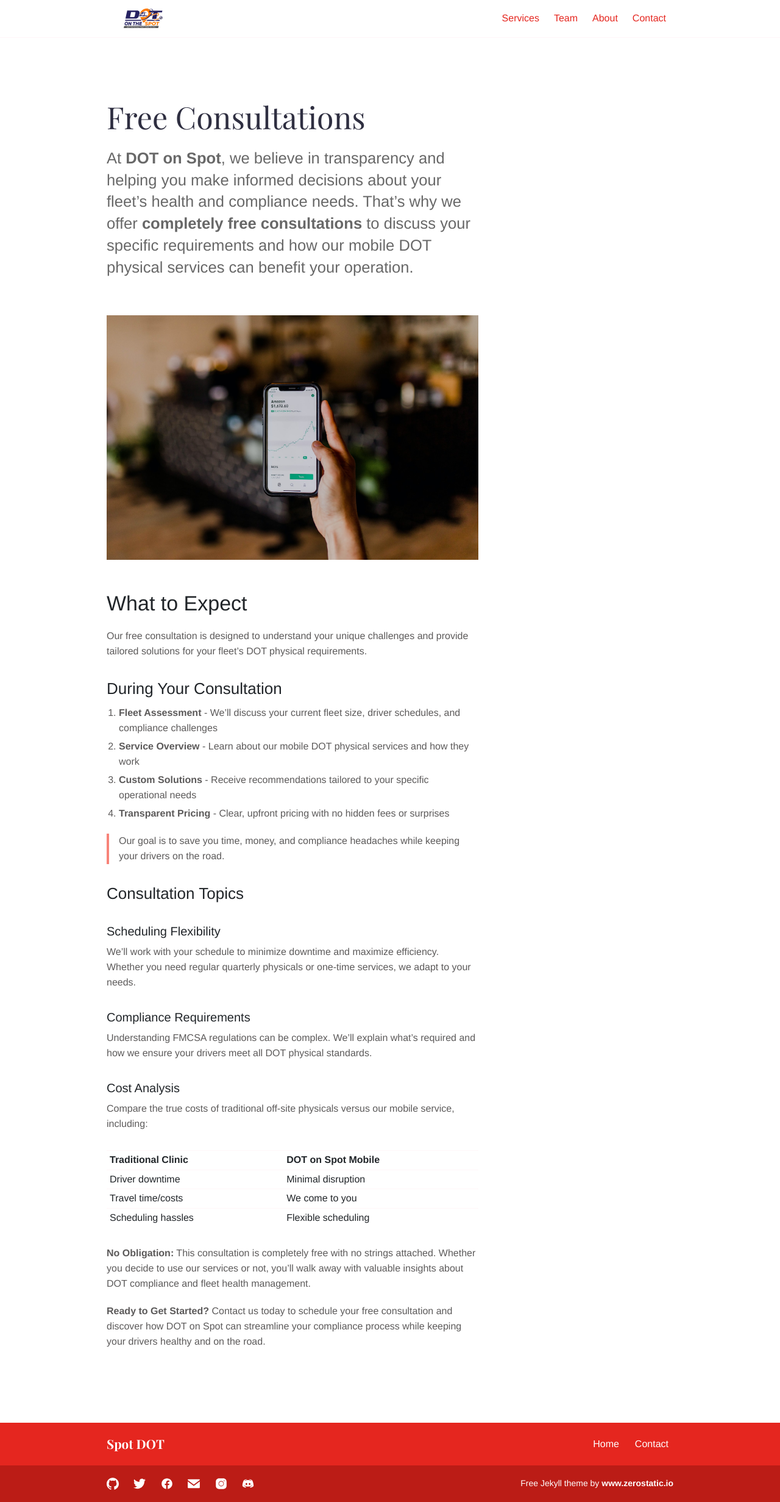
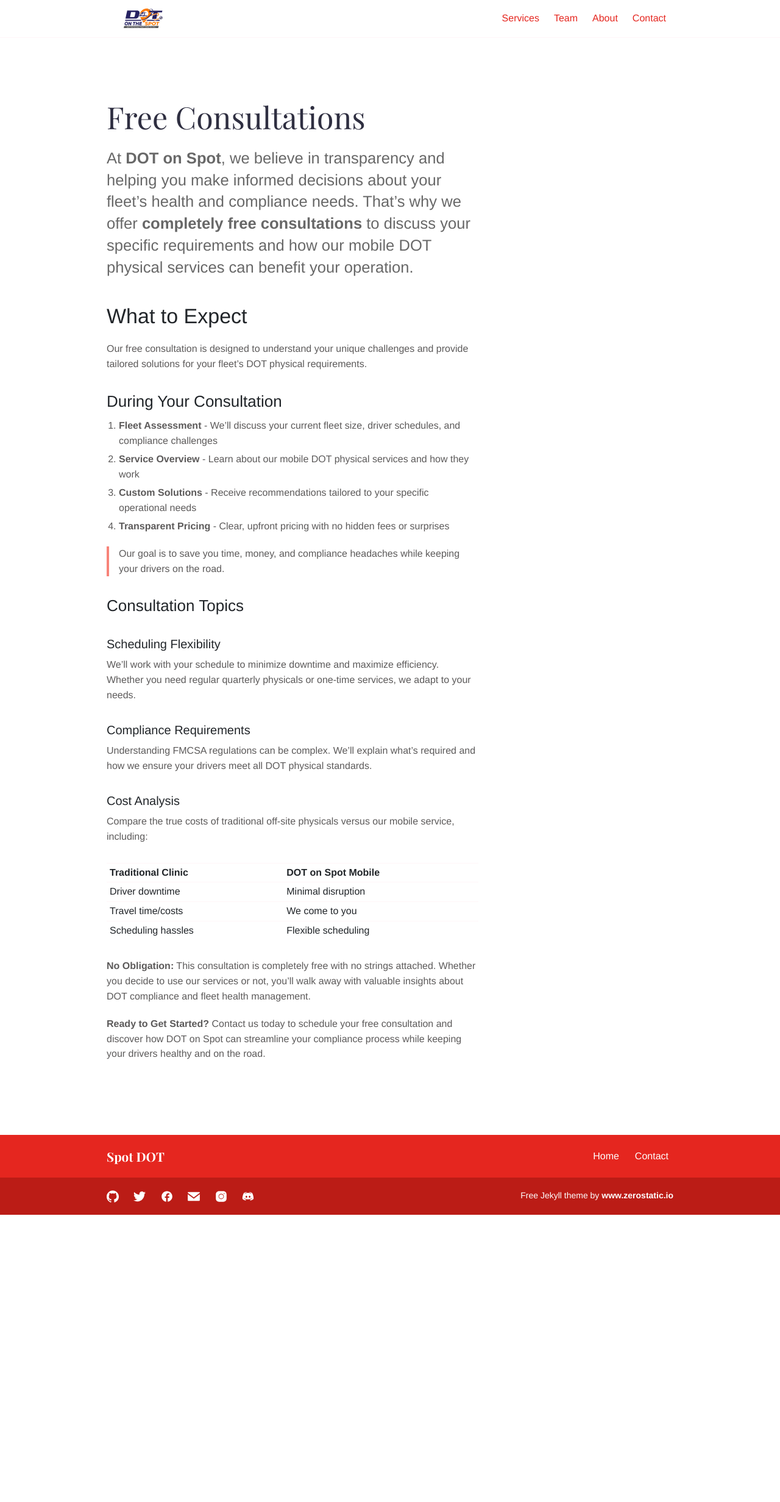
Before and after one commit to dot-on-spot/dotonspot, a Jekyll site: the page built from _services/consultations.md, in a window 1280 px wide. Shown: the whole page at 61% size. Built offline with Jekyll 4.4.1, drawn with Linux system fonts in a browser that asks for light colours; after the commit the page ends 1992 px from its top, so only the background shows below that.

Commit message:
remove broken links

```diff
--- a/_services/consultations.md
+++ b/_services/consultations.md
@@ -5,8 +5,6 @@ weight: 3
 ---
 
 At **DOT on Spot**, we believe in transparency and helping you make informed decisions about your fleet's health and compliance needs. That's why we offer **completely free consultations** to discuss your specific requirements and how our mobile DOT physical services can benefit your operation.
-
-![DOT Physical Consultation](/images/austin-distel-nGc5RT2HmF0-unsplash.jpg)
 
 # What to Expect
 
```
